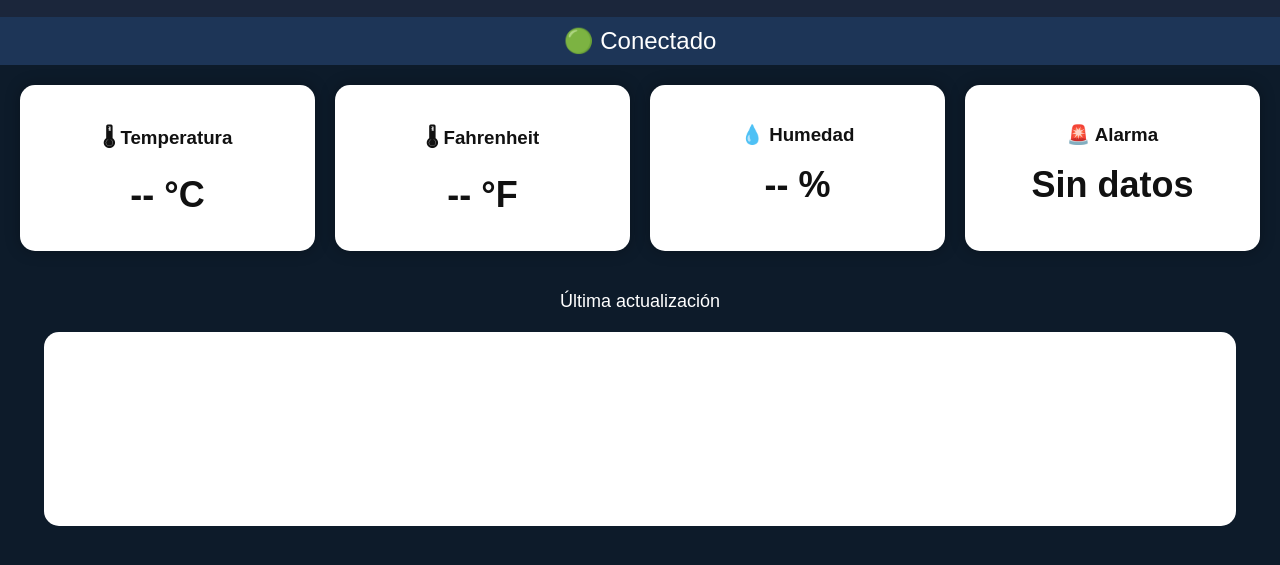
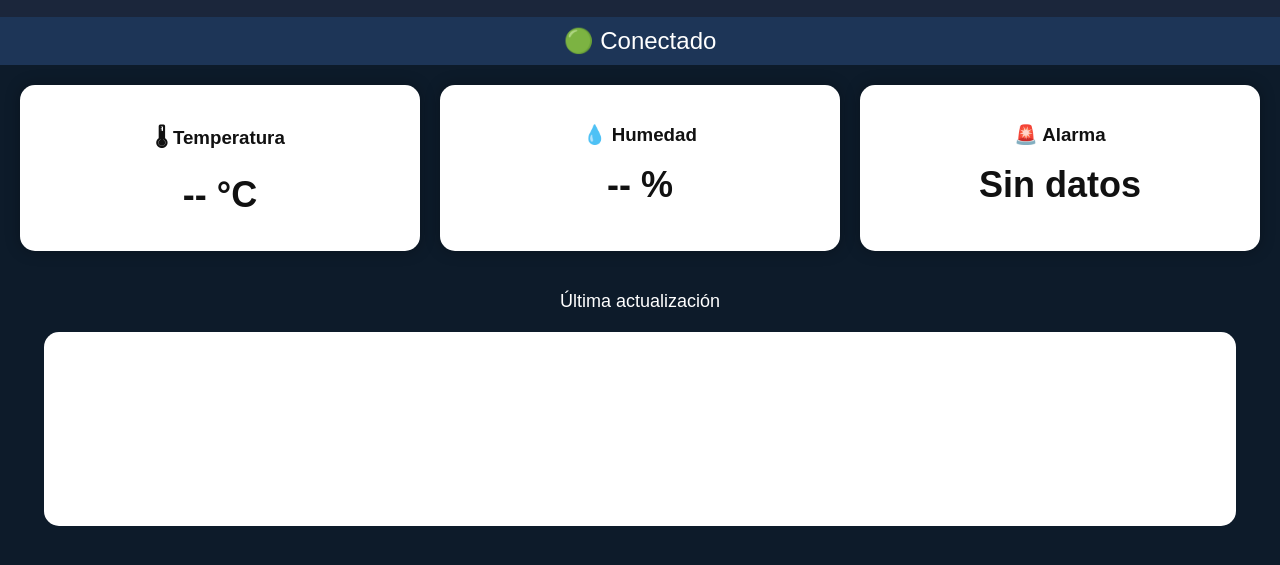
Before and after one commit to Gotte2025/GWS_WeatherStation, a plain HTML site: page index.html in a window 1280 px wide. Shown: the part 151-716 px from the top of the page. Drawn offline with nearby package versions, Linux system fonts and the light colour scheme; no server answers.

Commit message:
Update index.html

```diff
--- a/index.html
+++ b/index.html
@@ -46,14 +46,6 @@
 
 <div class="card">
 
-<h3>🌡 Fahrenheit</h3>
-
-<p id="tempF">-- °F</p>
-
-</div>
-
-<div class="card">
-
 <h3>💧 Humedad</h3>
 
 <p id="humedad">-- %</p>
```
